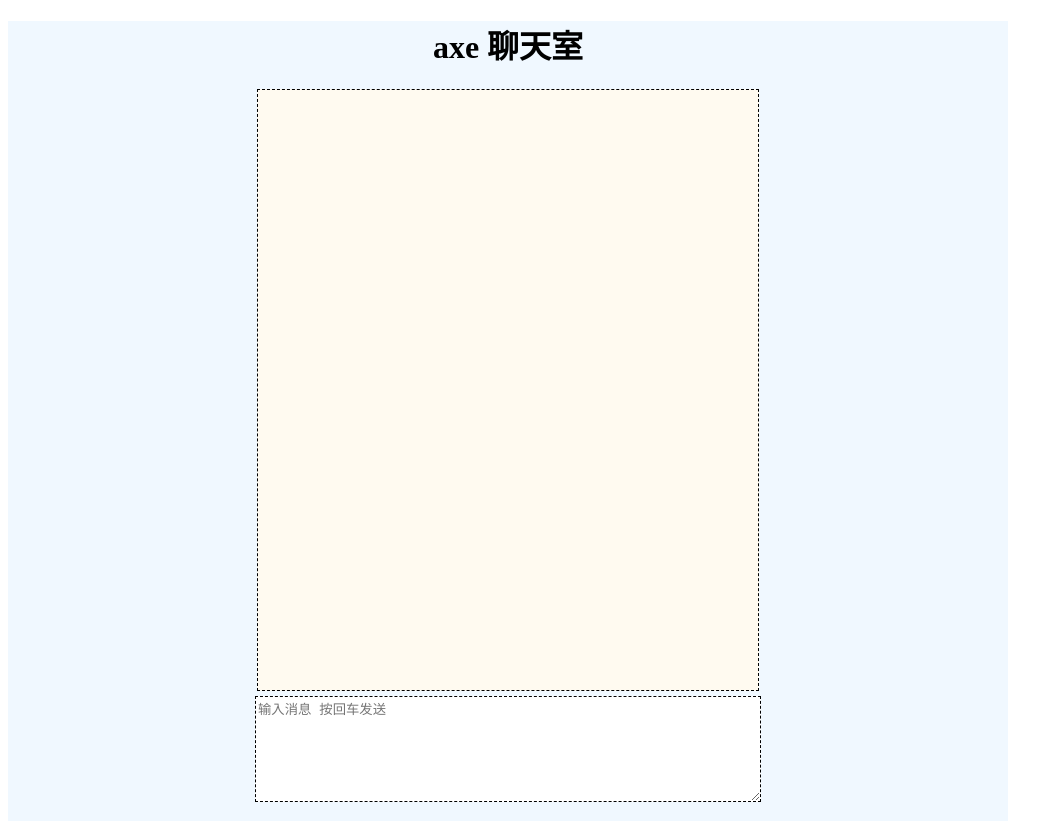
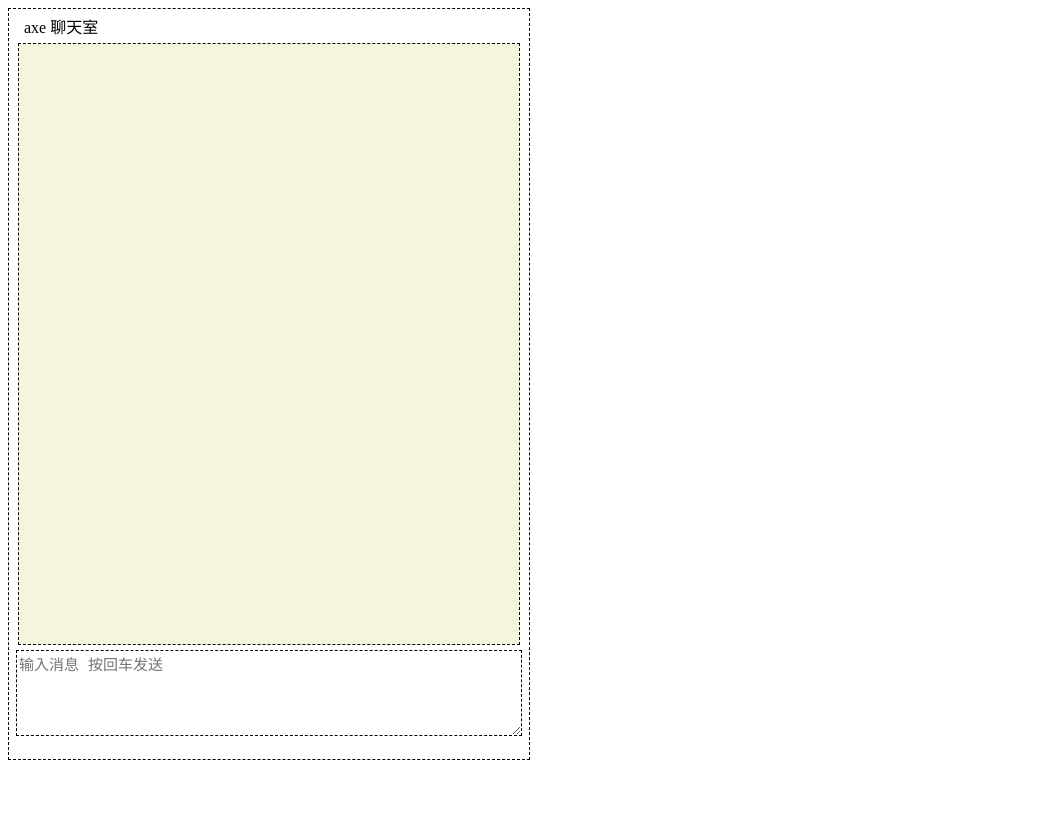
Before and after one commit to jane255/chatroom, a Flask app: template templates/connect-js.html in a window 1280 px wide. Shown: the whole page, without its empty margins (0-1063 px from the left). After the commit the page ends 760 px from the top, so only its background shows below. Run offline with Flask 3, Linux system fonts and the light colour scheme; the template is opened without the code that fills it, so the values that code supplies are empty; some libraries are stand-ins or nearby versions.

Commit message:
update: 消息体调整

```diff
--- a/static/connect.css
+++ b/static/connect.css
@@ -1,43 +1,47 @@
-.center {
+.msg-body {
     text-align: center;
-    background: aliceblue;
-    width: 1000px;
-    height: 800px;
+    width: 520px;
+    height: 750px;
+    border: 1px dashed;
+}
+
+.msg-title {
+    text-align: center;
+    margin: 5px;
+}
+
+#id-title {
+    text-align: left;
+    margin-left: 10px;
 }
 
 .msg-list {
-    margin: 0 auto;
     width: 500px;
     height: 600px;
     border: 1px dashed;
     overflow: auto;
-    background: floralwhite;
-}
-
-#id-title {
+    background: beige;
     text-align: center;
+    margin: 0 auto 5px;
 }
 
 .msg-input {
     text-align: center;
-    margin: 0 auto;
 }
 
 #id-input {
     width: 500px;
-    height: 100px;
-    margin-top: 5px;
+    height: 80px;
     border: 1px dashed;
     word-break:break-all;
     overflow: auto;
-    text-align: left;
+    font-size: 15px;
 }
 
 .msg-cell-me-username, .msg-cell-you-username {
     font-size: 12px;
     color: #a0abcb;
     padding: 5px;
-    /*display: inline;*/
 }
 
 .msg-cell-me, .msg-cell-you {
--- a/templates/connect-js.html
+++ b/templates/connect-js.html
@@ -24,9 +24,16 @@
 
     <!-- body 中是浏览器要显示的内容 -->
     <body>
-        <!-- 实现 div 标签水平居中在屏幕中 -->
-        <div class="center">
-            <h1 id="id-title">axe 聊天室</h1>
+        <div class="msg-box">
+
+            <!-- 消息群组-->
+            <div class="msg-group"></div>
+
+            <!-- 消息体 -->
+            <div class="msg-body">
+                <div class="msg-title">
+                    <div id="id-title">axe 聊天室</div>
+                </div>
                 <div class="msg-list" data-user_id={{ user.id }}>
                     {% for m in msg_list %}
                         {% if m.user_id == user.id %}
@@ -50,6 +57,10 @@
                     <textarea id="id-input" placeholder="输入消息 按回车发送"></textarea>
                 </div>
             </div>
+
+            <!-- 消息成员 -->
+            <div class="msg-member"></div>
+        </div>
     </body>
     <script type="text/javascript" charset="utf-8" src="/static/connect.js" >
     </script>
```
Lines whose indentation alone changed are shown as unchanged.
